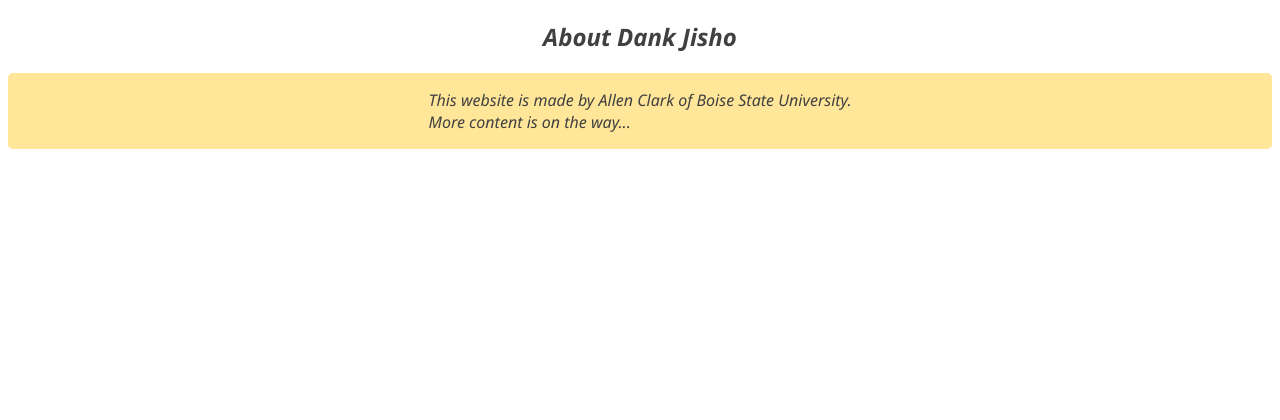
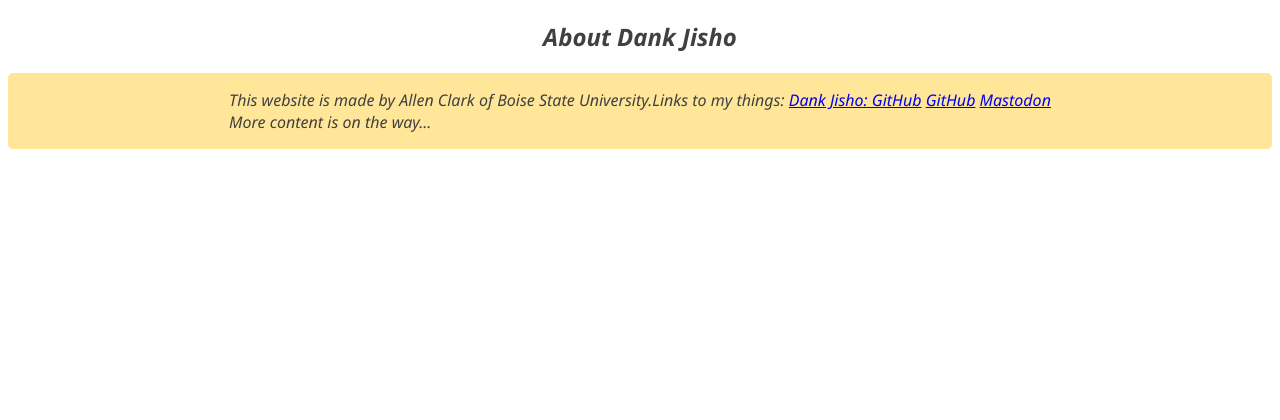
Before and after one commit to ClarkAllen1556/DankJisho, a PHP site: page /about.php in a window 1280 px wide. Shown: the part 213-633 px from the top of the page. Run offline with PHP 8.4, Linux system fonts and the light colour scheme.

Commit message:
added more to the about section

```diff
--- a/about.php
+++ b/about.php
@@ -40,7 +40,13 @@ session_start();
         <p>
             This website is made by <span title="I really like curry">Allen Clark</span> of Boise State University.
             <br> More content is on the way...
-        </p>
+		</p>
+		<p>
+			Links to my things:
+			<a href='https://github.com/ClarkAllen1556/DankJisho'>Dank Jisho: GitHub</a>
+			<a href='https://github.com/ClarkAllen1556'>GitHub</a>
+			<a rel="me" href='https://toot.cafe/@The_A_C'>Mastodon</a>
+		</p>
     </div>
 </body>
 <div id="Footer">
--- a/index.php
+++ b/index.php
@@ -19,7 +19,7 @@ session_start();
     </div>
     <div id="Title">
         <span class="UpTitleIcons"> <img src="icons/logo_cute.png"> </span>
-        <h1><span class="UpTitle"> <a class="NamedLink" href="index.php">Jisho Dank </a> </span></h1>
+        <h1><span class="UpTitle"> <a class="NamedLink" href="index.php">Dank Jisho</a> </span></h1>
     </div>
     <div id="Search">
         <form method='get' action="search.php">
```
